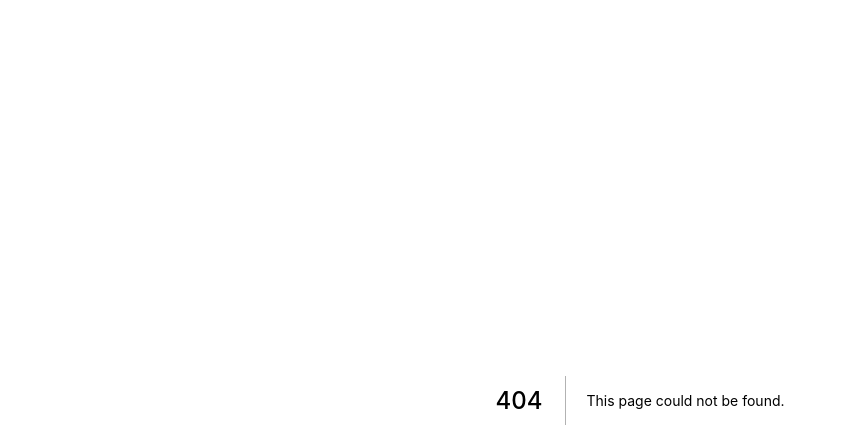
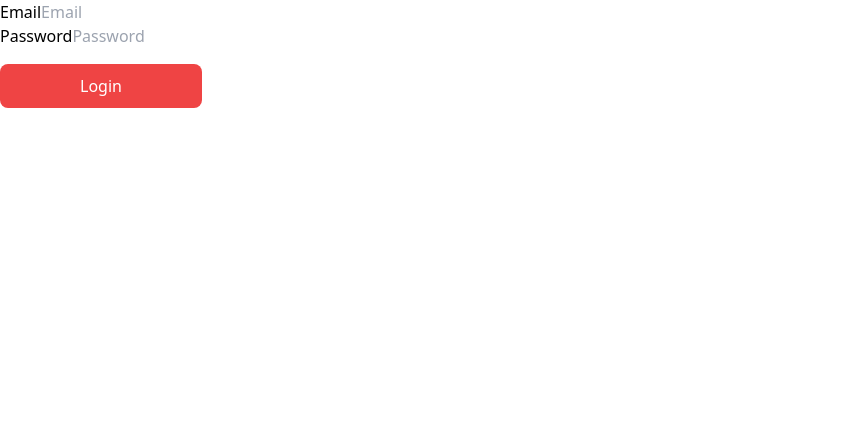
Before and after one commit to Sikal10/bookit, a Next.js app: page /auth/login in a window 1280 px wide. Before the commit this address had no page. Shown: the top 448 px of the page, without its empty margins (0-847 px from the left). Built offline with nearby package versions, Linux system fonts and the light colour scheme.

Commit message:
Login Page

```diff
--- /dev/null
+++ b/pages/auth/login/index.js
@@ -0,0 +1,11 @@
+import Login from "../../../components/Login";
+
+const LoginPage = () => {
+    return (
+        <div>
+            <Login />
+        </div>
+    );
+};
+
+export default LoginPage;
```
